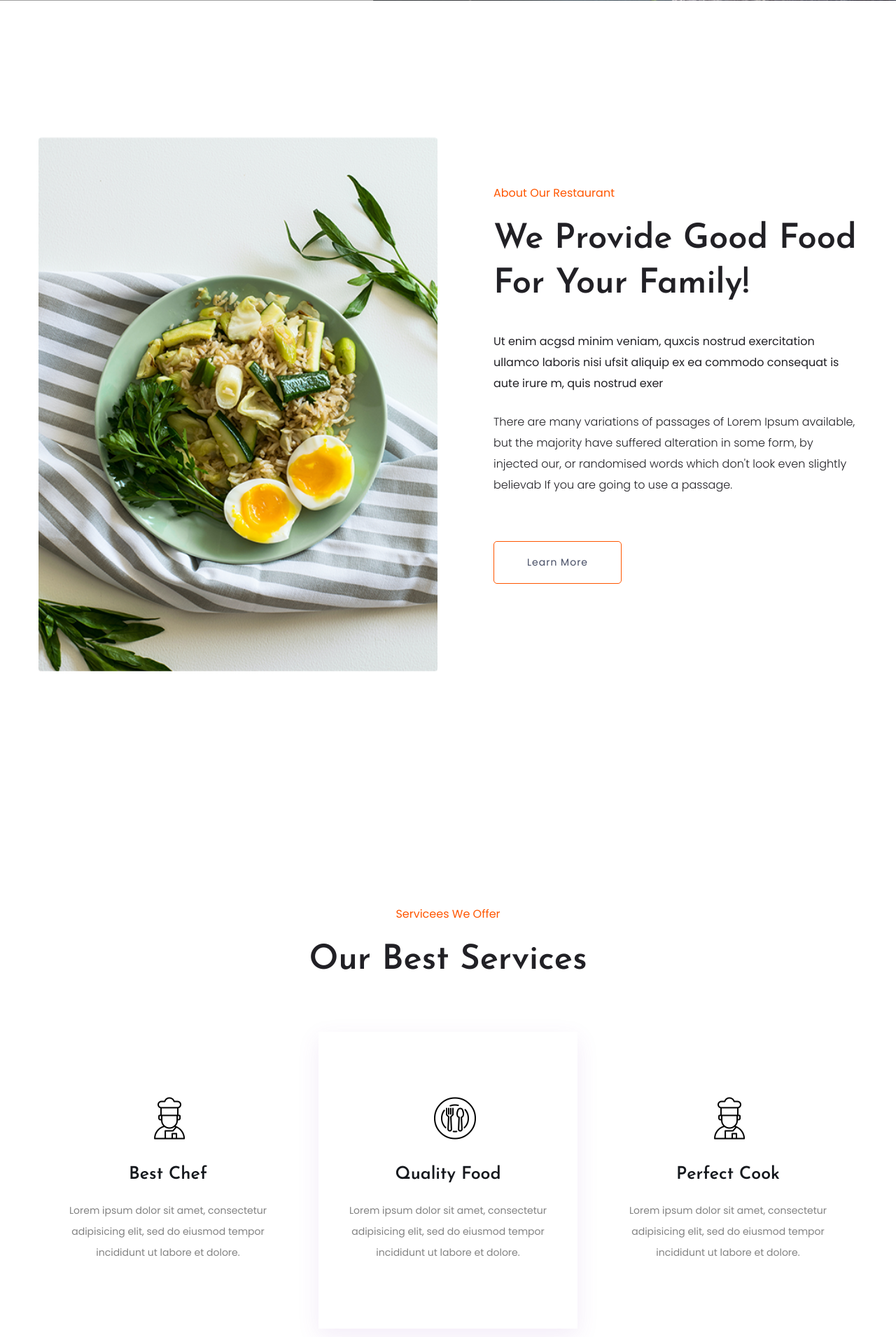
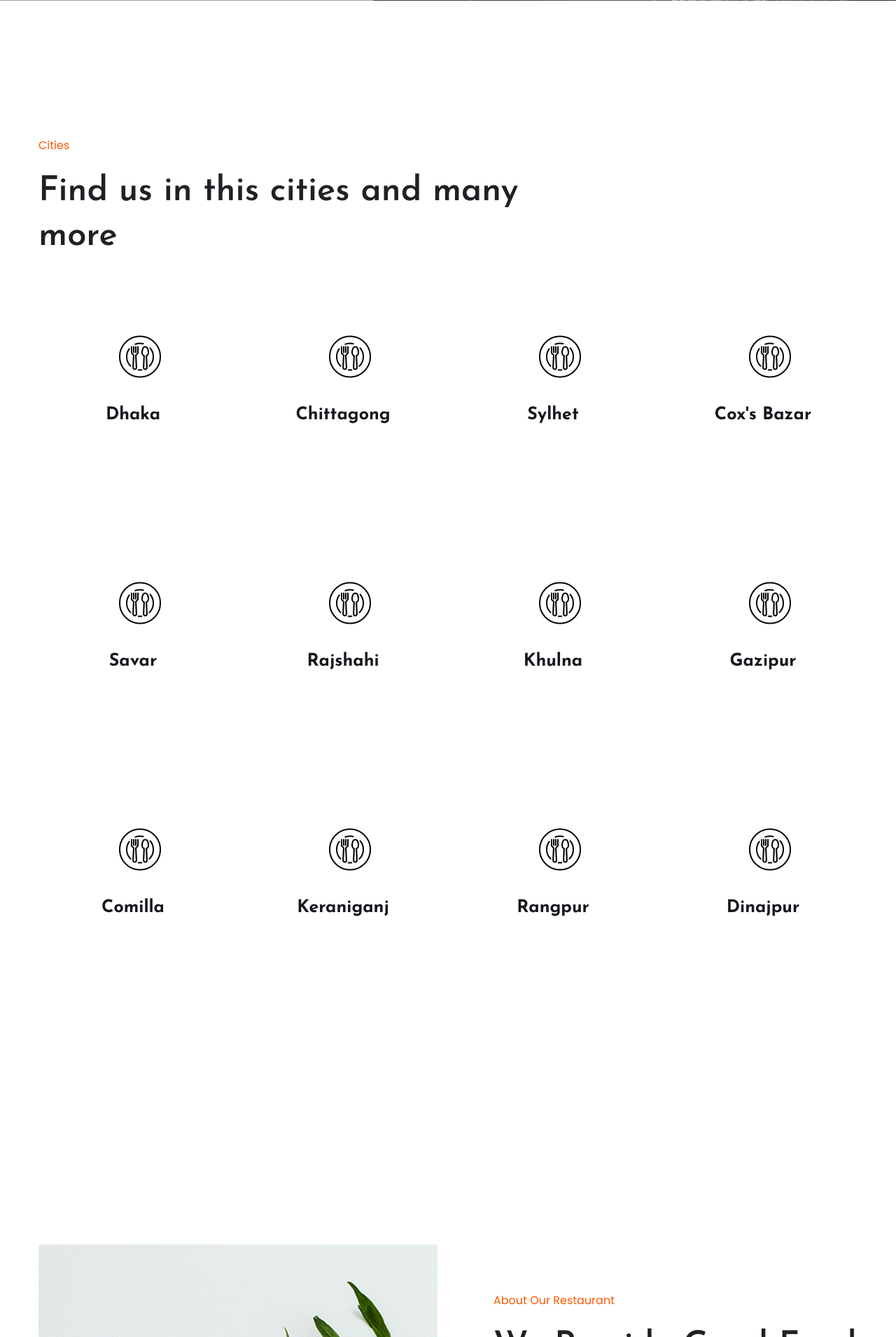
Before and after one commit to shahed-swe/yummy_food, a Django app: page / in a window 1280 px wide. Shown: the part 3250-5160 px from the top of the page at 70% size. Run offline with Django 3.2, Linux system fonts and the light colour scheme; a user stored in the database is signed in; data comes from the database, SQL or seed files in the repository; both versions use the stored data as it was after the commit; some libraries are stand-ins or nearby versions; grey boxes are pictures that could not be loaded.

Commit message:
new commit

```diff
--- a/main/models.py
+++ b/main/models.py
@@ -88,6 +88,7 @@ class FoodCategory(models.Model):
         return self.category_name + ' | '+self.category_id
 
 class FoodName(models.Model):
+    provider = models.ForeignKey(ResturantUser, on_delete=models.CASCADE, blank=True, null=True)
     slug = models.SlugField(max_length=120,null=True, blank=True)
     name = models.CharField(max_length=120, null=True, blank=True)
     category = models.ForeignKey(FoodCategory, on_delete=models.CASCADE, blank=True, null=True)
--- a/main/templates/login.html
+++ b/main/templates/login.html
@@ -11,6 +11,10 @@
         background-image: url('/static/front/img/hero/hero2.png');
         background-repeat: no-repeat;
         background-size: 100%;
+    }
+
+    .msg-txt {
+        margin-top: 10px;
     }
 </style>
 <section class="section-top-border">
--- a/main/templates/user/home.html
+++ b/main/templates/user/home.html
@@ -17,6 +17,18 @@
     .hero__btn {
         padding-top: 50px;
     }
+
+    .flaticon-tools-and-utensils-1:hover {
+        color: tomato !important;
+    }
+
+    .district_name {
+        font-weight: bold;
+    }
+
+    .district_name:hover {
+        color: tomato !important;
+    }
 </style>
 <main>
 
@@ -32,7 +44,7 @@
                                 <h1 class="col-9" data-animation="fadeInLeft" data-delay=".4s">We belive good food offer great smile</h1>
                                 <p class="col-9" data-animation="fadeInLeft" data-delay=".6s">Ut enim ad minim veniam, quis nostrud exercitation ullamco laboris nisi ut aliquip ex ea commodo consequat is aute irure.</p>
 
-                                <form class="hero__btn col-10 mx-auto" method="POST">
+                                <form class="hero__btn col-10" method="POST">
                                     {%csrf_token%}
                                     <div class="input-group mb-2">
                                         <input type="text" name="search" class="form-control extra-input" placeholder="Search...">
@@ -402,6 +414,35 @@
 
     </section>
 
+    <div class="our-services section-padding30">
+        <div class="container">
+            <div class="row">
+                <div class="cl-xl-7 col-lg-8 col-md-10">
+
+                    <div class="section-tittle text-left">
+                        <span>Cities</span>
+                        <h2>Find us in this cities and many more</h2>
+                    </div>
+                </div>
+            </div>
+            <div class="row">
+                {%for i in place%}
+                <a href="{%url 'food_list' slug=i.district_name%}">
+                    <div class=" col-lg-3 col-md-4 col-sm-6">
+                        <div class="single-services text-center mb-30">
+                            <div class="services-ion">
+                                <span class="flaticon-tools-and-utensils-1"></span>
+                            </div>
+                            <div class="services-cap">
+                                <h5><a href="{%url 'food_list' slug=i.district_name%}"><span class="district_name">{{i.district_name}}</span></a></h5>
+                            </div>
+                        </div>
+                    </div>
+                </a>
+                {%endfor%}
+            </div>
+        </div>
+    </div>
 
     <div class="about-area2 section-padding30">
         <div class="container">
@@ -430,54 +471,7 @@
     </div>
 
 
-    <div class="our-services section-padding30">
-        <div class="container">
-            <div class="row justify-content-sm-center">
-                <div class="cl-xl-7 col-lg-8 col-md-10">
 
-                    <div class="section-tittle text-center mb-70">
-                        <span>Servicees We Offer</span>
-                        <h2>Our Best Services</h2>
-                    </div>
-                </div>
-            </div>
-            <div class="row">
-                <div class=" col-lg-4 col-md-6 col-sm-6">
-                    <div class="single-services text-center mb-30">
-                        <div class="services-ion">
-                            <span class="flaticon-restaurant"></span>
-                        </div>
-                        <div class="services-cap">
-                            <h5><a href="#">Best Chef</a></h5>
-                            <p>Lorem ipsum dolor sit amet, consectetur adipisicing elit, sed do eiusmod tempor incididunt ut labore et dolore.</p>
-                        </div>
-                    </div>
-                </div>
-                <div class=" col-lg-4 col-md-6 col-sm-6">
-                    <div class="single-services active text-center mb-30">
-                        <div class="services-ion">
-                            <span class="flaticon-tools-and-utensils-1"></span>
-                        </div>
-                        <div class="services-cap">
-                            <h5><a href="#">Quality Food</a></h5>
-                            <p>Lorem ipsum dolor sit amet, consectetur adipisicing elit, sed do eiusmod tempor incididunt ut labore et dolore.</p>
-                        </div>
-                    </div>
-                </div>
-                <div class=" col-lg-4 col-md-6 col-sm-6">
-                    <div class="single-services text-center mb-30">
-                        <div class="services-ion">
-                            <span class="flaticon-restaurant"></span>
-                        </div>
-                        <div class="services-cap">
-                            <h5><a href="#">Perfect Cook</a></h5>
-                            <p>Lorem ipsum dolor sit amet, consectetur adipisicing elit, sed do eiusmod tempor incididunt ut labore et dolore.</p>
-                        </div>
-                    </div>
-                </div>
-            </div>
-        </div>
-    </div>
 
 
     <div class="about-area3 pt-180 pb-170 section-bg" data-background="{%static 'front/'%}img/gallery/section_bg03.png">
--- a/main/templates/user/registration.html
+++ b/main/templates/user/registration.html
@@ -19,6 +19,7 @@
             <div class="col-lg-12 col-md-10">
                 <h3 class="mb-30">Registration</h3>
                 <form method="POST">
+                    {%csrf_token%}
                     <div class="col-6">
                         <div class="form-row">
                             <div class=" col-xl-6 col-md-8 form-group">
--- a/main/urls.py
+++ b/main/urls.py
@@ -1,11 +1,12 @@
 from django.urls import path
 from . import views
-from hashlib import md5
+from django.conf.urls import url
 
 urlpatterns = [
     path('', views.home, name="home"),
     path('registration/', views.myregistration, name="myregistration"),
     path('login/', views.mylogin, name="mylogin"),
     path('logout/', views.mylogout, name="mylogout"),
+    url(r'^foods/(?P<slug>.*)/$', views.food_list, name='food_list'),
 
 ]
--- a/main/views.py
+++ b/main/views.py
@@ -1,13 +1,38 @@
 from django.shortcuts import render,redirect
 from django.contrib.auth import authenticate, login, logout
 from django.http import HttpResponse
+from .models import *
 # Create your views here.
 def home(request):
-    if not request.user.is_authenticated:
-        return redirect('/login')
-    return render(request, 'user/home.html',{"title":"Home"})
+    place = Place.objects.all()
+    context = {"title": "Home | Yummy Food", "place":place}
+    return render(request, 'user/home.html',context)
 
 def myregistration(request):
+    if request.user.is_authenticated:
+        return redirect('/')
+    if request.method == "POST":
+        password1 = request.POST.get('password1')
+        password2 = request.POST.get('password2')
+        if password1 == password2:
+            user = User(
+                username = request.POST.get('username'),
+                first_name = request.POST.get('first_name'),
+                last_name = request.POST.get('last_name'),
+                email = request.POST.get('email'),
+                is_customer = True,
+                is_active = True,
+
+            )
+            user.set_password(request.POST.get('password1'))
+            user.save()
+            print(user.password)
+            customer = Customer(
+                user = user,
+                full_name = user.first_name + ' ' +user.last_name,
+                phone_no = request.POST.get('phone_no'),
+            )
+            customer.save()
     return render(request, 'user/registration.html', {"title":"Registration"})
 
 def mylogin(request):
@@ -29,3 +54,6 @@ def mylogin(request):
 def mylogout(request):
     logout(request)
     return redirect('/login')
+
+def food_list(request, slug):
+    return HttpResponse("<h1>City name is {}</h1>".format(slug))
--- a/templates/navbar.html
+++ b/templates/navbar.html
@@ -16,6 +16,13 @@
         top: -1px;
         left: 8px;
         color: white;
+    }
+
+    .fa-user-circle {
+        font-size: 24px;
+        position: relative;
+        top: 5px;
+        color: tomato;
     }
 </style>
 <header>
@@ -46,7 +53,7 @@
                                         </li>
 
                                         {%else%}
-                                        <li><a href="{%url 'mylogin'%}">Login / Registration</a></li>
+                                        <li><a href="{%url 'mylogin'%}"><span class="fa fa-user-circle"></span> Login / Registration</a></li>
                                         {%endif%}
                                     </ul>
                                 </nav>
```
Also changed, not shown: db.sqlite3, main/migrations/0011_foodname_provider.py (added).
